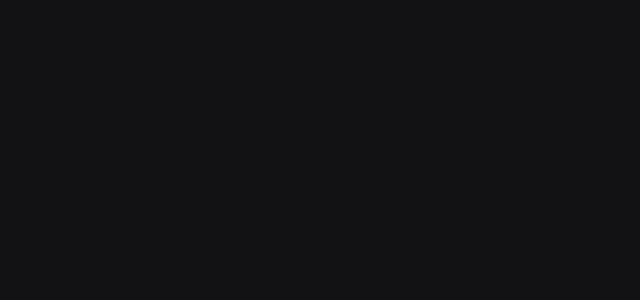
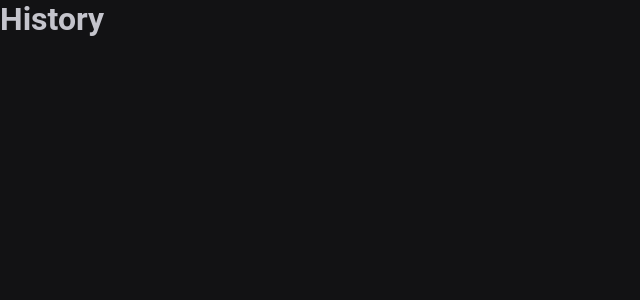
Before and after one commit to killer-cf/02-trilha-2023-ignite-timer, a React app: page /history in a window 1280 px wide. Shown: the top 300 px of the page, without its empty margins (0-640 px from the left). Built offline with nearby package versions, Linux system fonts and the light colour scheme; the HTML template or start-up script is replaced by a standard one.

Commit message:
feat: add React router

```diff
--- a/src/App.tsx
+++ b/src/App.tsx
@@ -1,10 +1,15 @@
 import { ThemeProvider } from 'styled-components'
+import { BrowserRouter } from 'react-router-dom'
 import { defaultTheme } from './styles/themes/defaul'
 import { GlobalStyle } from './styles/global'
+import { Router } from './Router'
 
 export function App() {
   return (
     <ThemeProvider theme={defaultTheme}>
+      <BrowserRouter>
+        <Router />
+      </BrowserRouter>
       <GlobalStyle />
     </ThemeProvider>
   )
--- /dev/null
+++ b/src/Router.tsx
@@ -0,0 +1,12 @@
+import { Routes, Route } from 'react-router-dom'
+import { History } from './pages/History'
+import { Home } from './pages/Home'
+
+export function Router() {
+  return (
+    <Routes>
+      <Route path="/" element={<Home />} />
+      <Route path="/history" element={<History />} />
+    </Routes>
+  )
+}
--- /dev/null
+++ b/src/pages/History.tsx
@@ -0,0 +1,3 @@
+export function History() {
+  return <h1>History</h1>
+}
--- /dev/null
+++ b/src/pages/Home.tsx
@@ -0,0 +1,3 @@
+export function Home() {
+  return <h1>Home</h1>
+}
```
